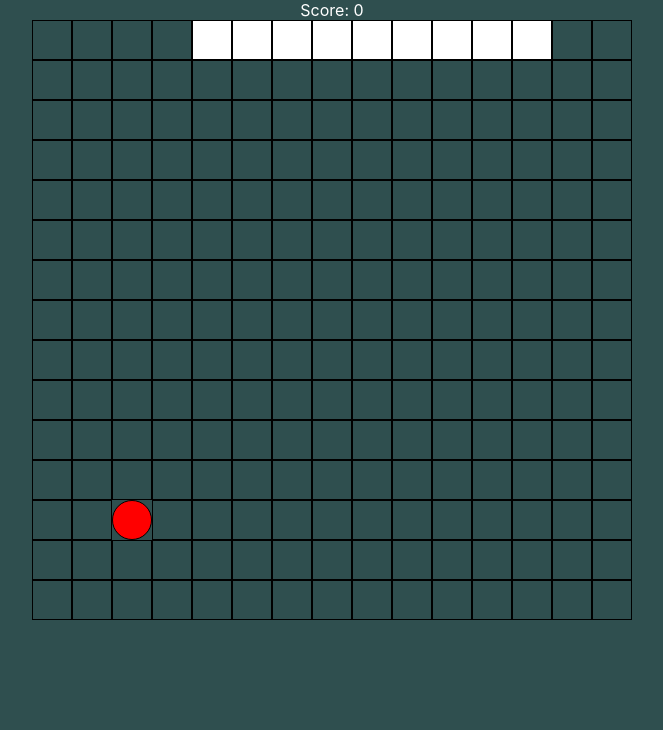
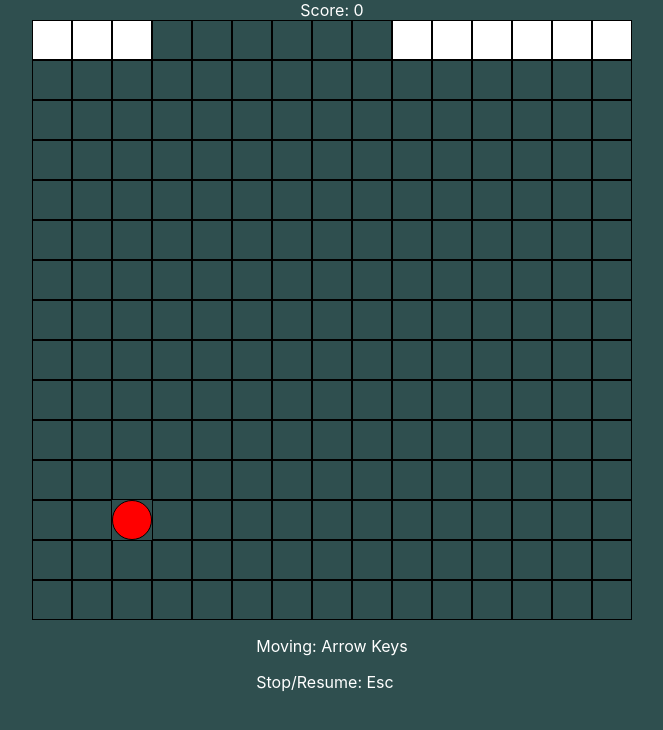
Before and after one commit to chankwpj/snake-game, a React (Create React App) app: page / in a window 1280 px wide. Shown: the top 730 px of the page, without its empty margins (308-971 px from the left). Built offline with nearby package versions, Linux system fonts and the light colour scheme; what react-keydown would draw is missing.

Commit message:
add instuction

```diff
--- a/src/App.tsx
+++ b/src/App.tsx
@@ -89,6 +89,10 @@ class App extends React.Component<AppProps, AppState> {
         <div className="App">
           <Score {...this.props} />
           <Board {...this.props} />
+          <div>
+            <p>Moving: Arrow Keys</p>
+            <p>Stop/Resume: Esc</p>
+          </div>
         </div>
       );
     }
```
